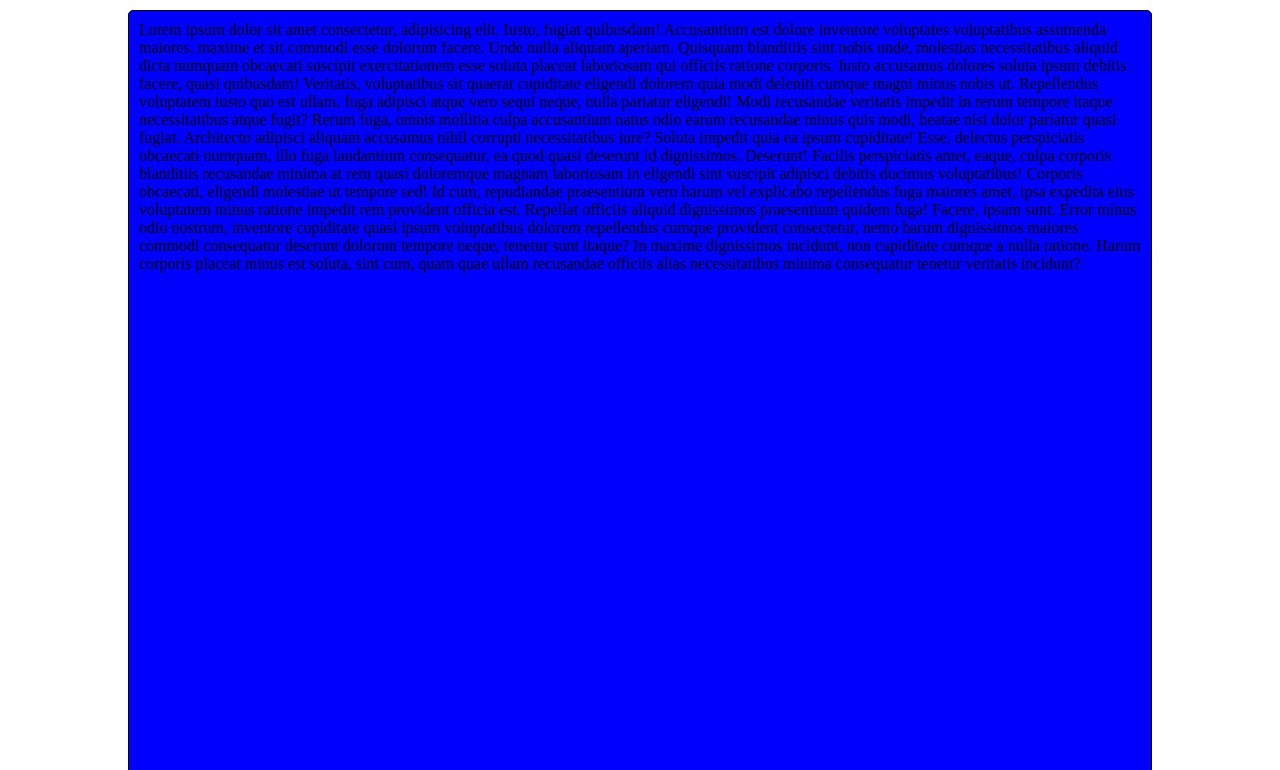
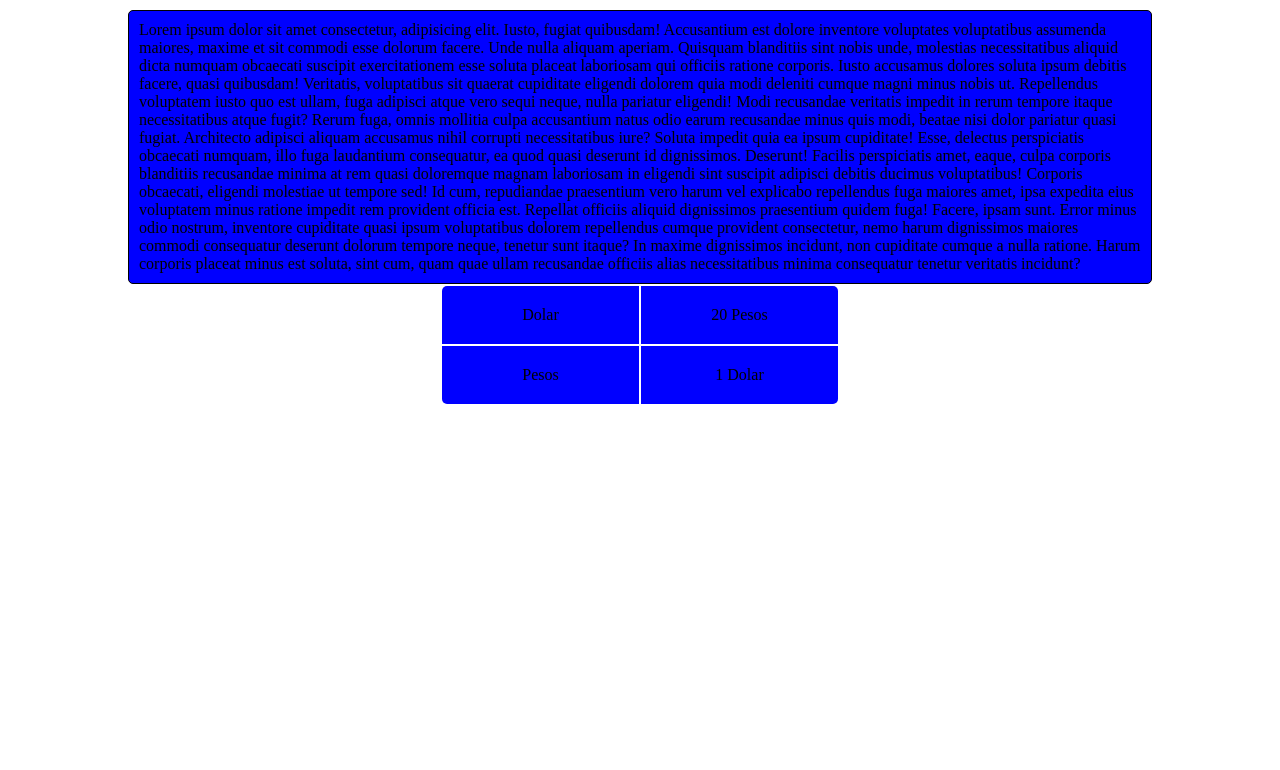
Before and after one commit to ArturoV6/Proyecto-segundo-intento, a plain HTML site: page index.html in a window 1280 px wide. Shown: the part 30-800 px from the top of the page. Drawn offline with Linux system fonts and the light colour scheme.

Commit message:
otra version final final

```diff
--- a/style.css
+++ b/style.css
@@ -12,7 +12,7 @@ header{
     top: 0.1px;
 }
 
-main {
+main p{
     width: 80%;
     margin: auto;
     background-color: blue;
@@ -52,6 +52,5 @@ table td{
     background-color: blue;
     padding: 20px;
     text-align: center;
-    height: 10000px;
     margin-top: 40px;
 }
```
